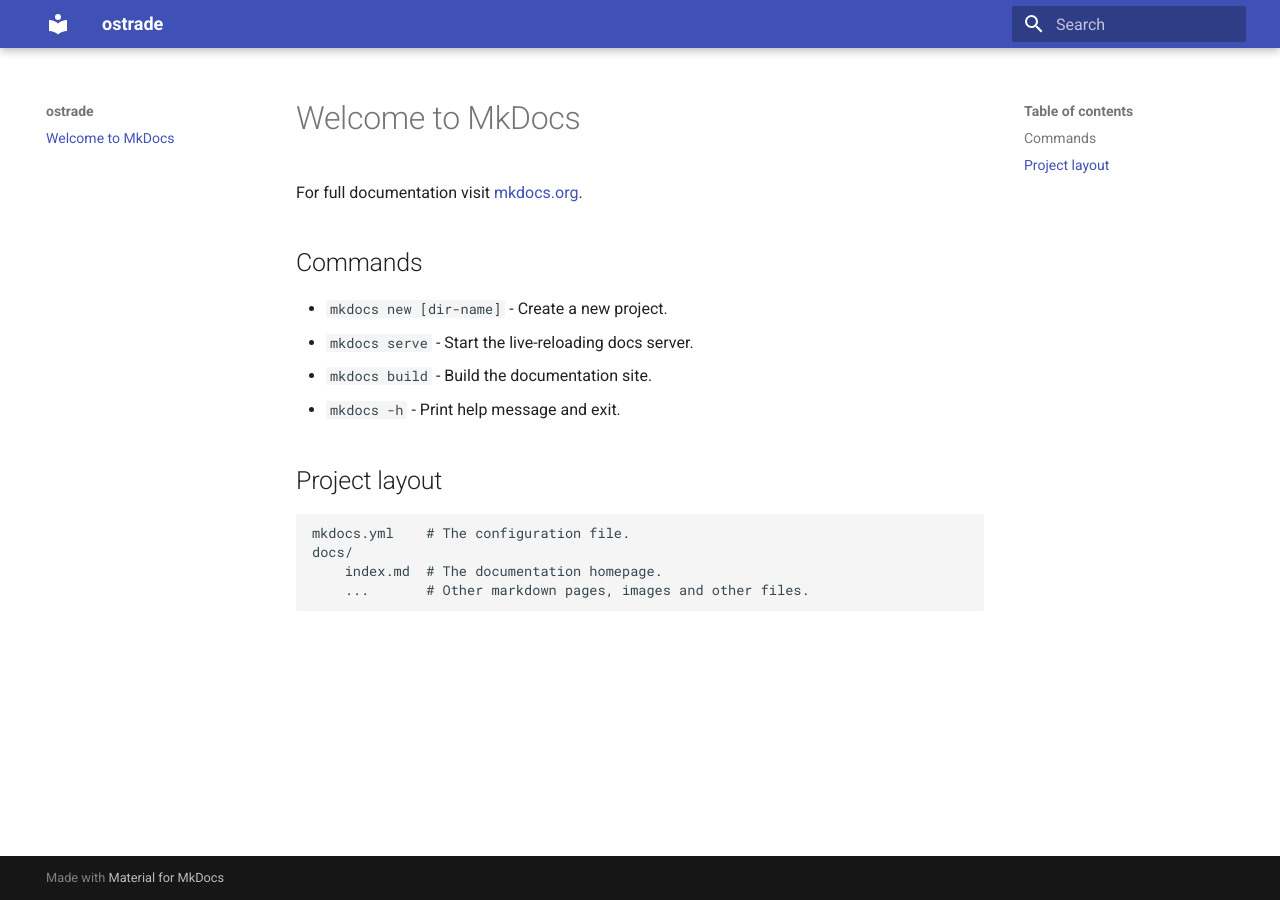
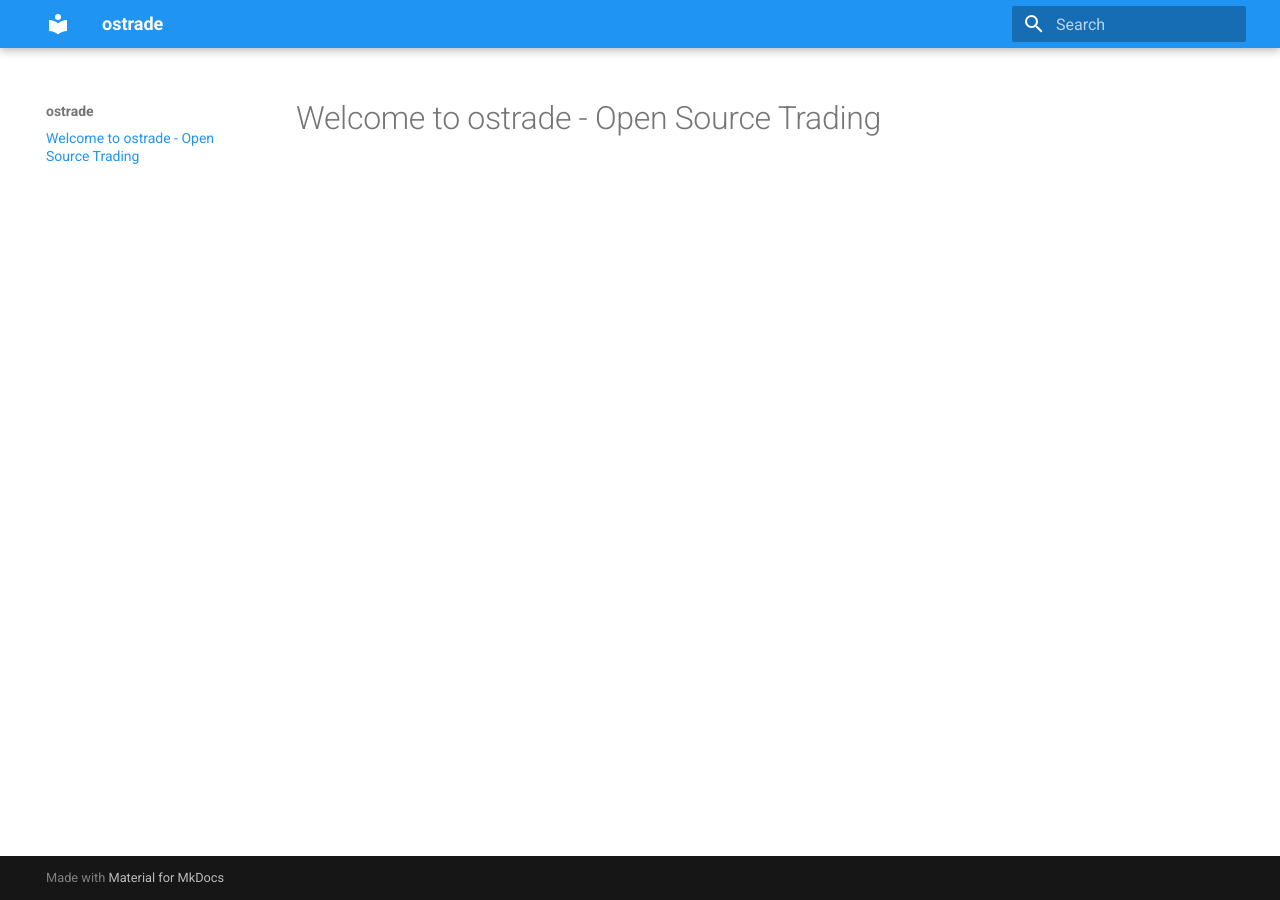
Before and after one commit to ostrade/ostrade.github.io, an MkDocs documentation site: the page built from docs/index.md, in a window 1280 px wide. Built offline with MkDocs 1.6.1 and Material for MkDocs 9.7.7, drawn with Linux system fonts in a browser that asks for light colours.

Commit message:
changed theme palatte

```diff
--- a/docs/index.md
+++ b/docs/index.md
@@ -1,17 +1 @@
-# Welcome to MkDocs
-
-For full documentation visit [mkdocs.org](https://www.mkdocs.org).
-
-## Commands
-
-* `mkdocs new [dir-name]` - Create a new project.
-* `mkdocs serve` - Start the live-reloading docs server.
-* `mkdocs build` - Build the documentation site.
-* `mkdocs -h` - Print help message and exit.
-
-## Project layout
-
-    mkdocs.yml    # The configuration file.
-    docs/
-        index.md  # The documentation homepage.
-        ...       # Other markdown pages, images and other files.
+# Welcome to ostrade - Open Source Trading
--- a/mkdocs.yml
+++ b/mkdocs.yml
@@ -1,3 +1,5 @@
 site_name: ostrade
 theme:
   name: material
+  palette:
+    primary: blue
```
Also changed, not shown: docs/stylesheets/extra.css (added).
